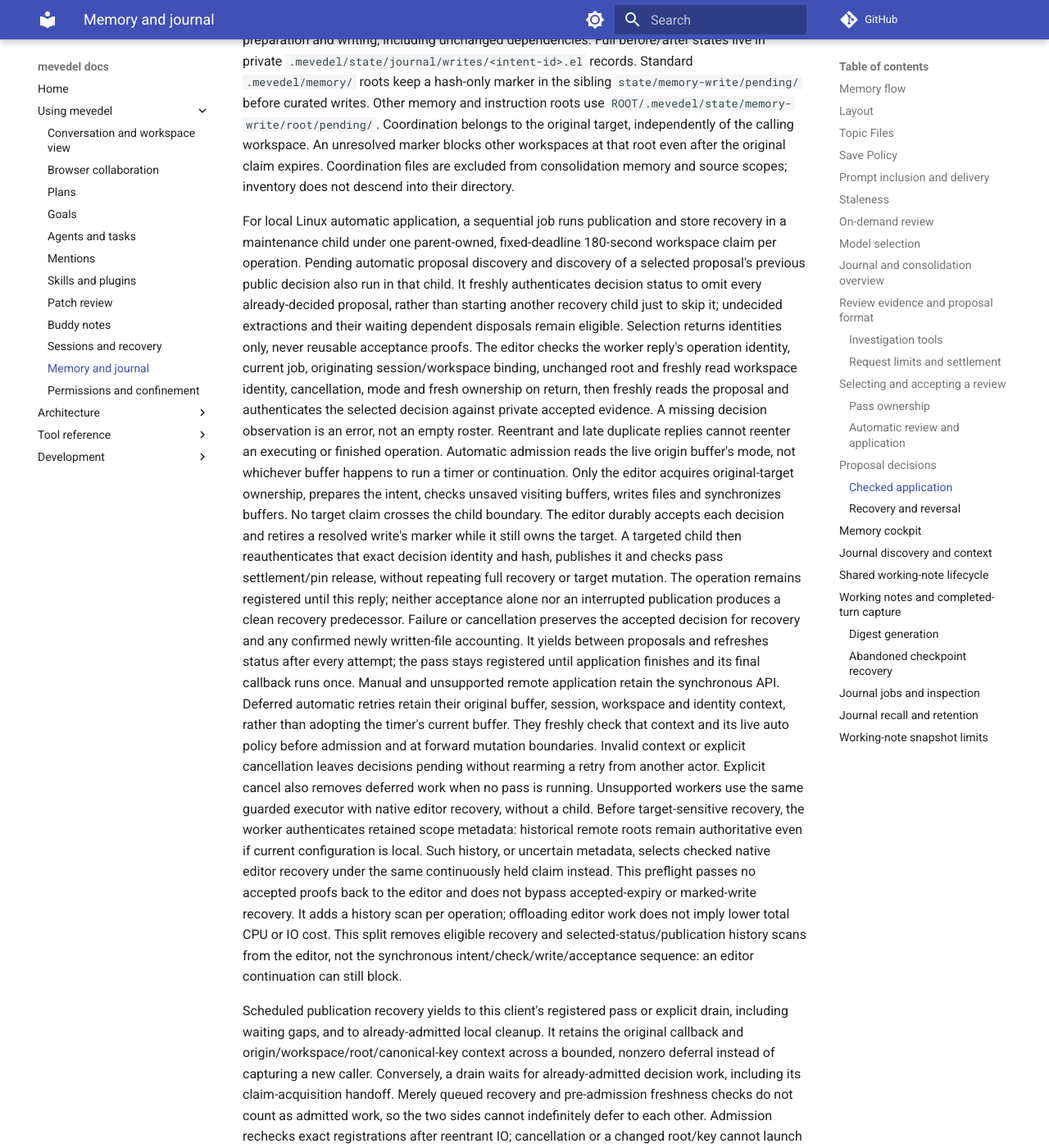
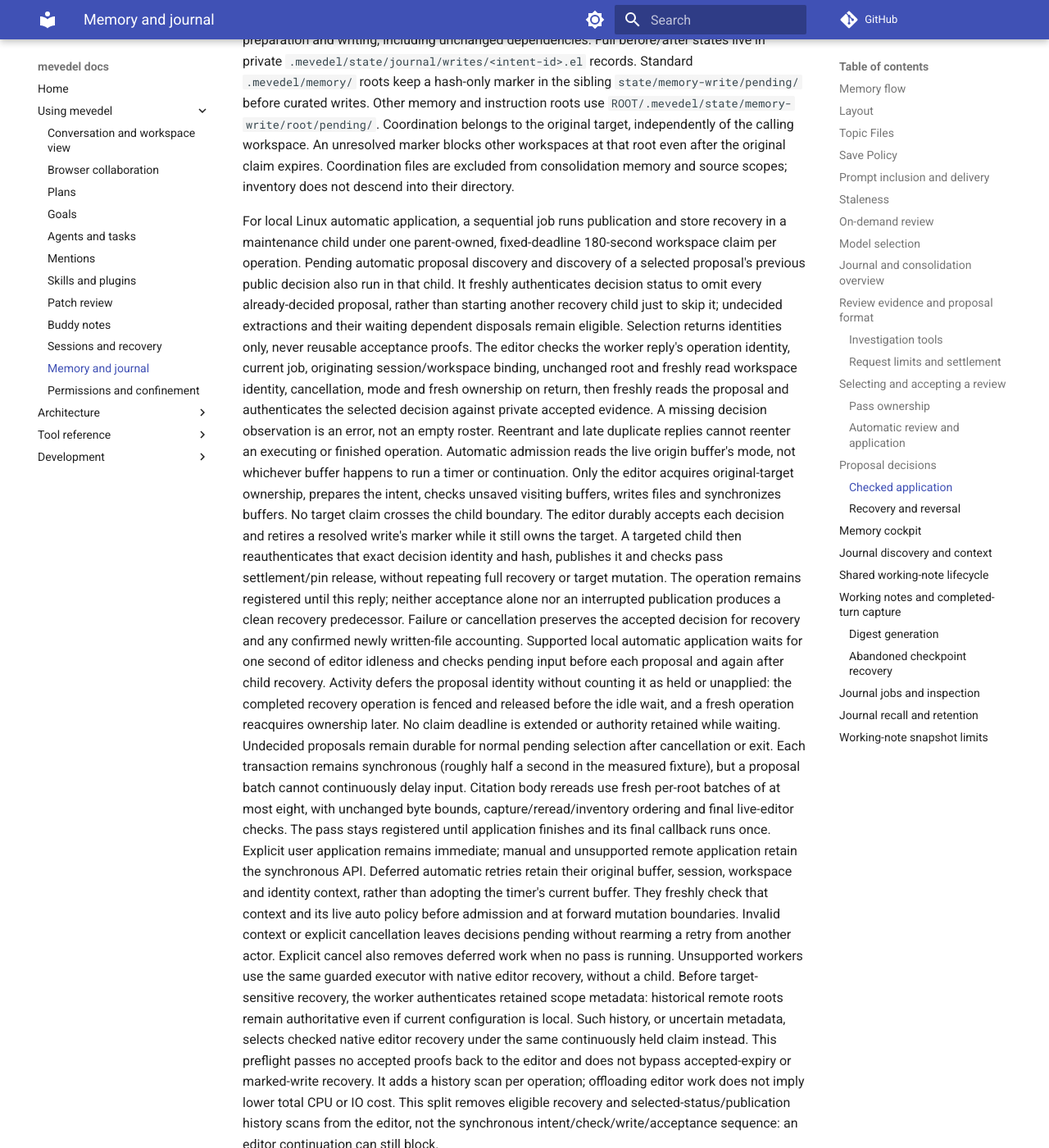
Before and after one commit to FrauH0lle/mevedel, an MkDocs documentation site: the page built from docs/memory.md, in a window 1280 px wide and 1400 px high, scrolled down 17009 px. Shown: the whole window at 82% size. Built offline with MkDocs 1.6.1 and Material for MkDocs 9.7.7, drawn with Linux system fonts in a browser that asks for light colours; comment, search, counter and statistics services are not loaded.

Commit message:
perf(memory): Admit automatic application during editor idle
Release ownership before idle waits and requeue proposal identities after activity during recovery. Keep explicit and unsupported application immediate. Batch fresh citation rereads within each verification phase without crossing admission boundaries.

```diff
--- a/docs/memory.md
+++ b/docs/memory.md
@@ -777,9 +777,19 @@ pass settlement/pin release, without repeating full recovery or target mutation.
 The operation remains registered until this reply; neither acceptance alone nor
 an interrupted publication produces a clean recovery predecessor. Failure or
 cancellation preserves the accepted decision for recovery and any confirmed
-newly written-file accounting. It yields between proposals and refreshes status
-after every attempt; the pass stays registered until application finishes and
-its final callback runs once. Manual and unsupported remote application retain
+newly written-file accounting. Supported local automatic application waits for
+one second of editor idleness and checks pending input before each proposal and
+again after child recovery. Activity defers the proposal identity without
+counting it as held or unapplied: the completed recovery operation is fenced and
+released before the idle wait, and a fresh operation reacquires ownership later.
+No claim deadline is extended or authority retained while waiting. Undecided
+proposals remain durable for normal pending selection after cancellation or exit.
+Each transaction remains synchronous (roughly half a second in the measured
+fixture), but a proposal batch cannot continuously delay input. Citation body
+rereads use fresh per-root batches of at most eight, with unchanged byte bounds,
+capture/reread/inventory ordering and final live-editor checks. The pass stays
+registered until application finishes and its final callback runs once.
+Explicit user application remains immediate; manual and unsupported remote application retain
 the synchronous API. Deferred automatic retries retain their original buffer,
 session, workspace and identity context, rather than adopting the timer's current
 buffer. They freshly check that context and its live auto policy before admission
```
Also changed, not shown: docs/adr/0117-publish-journal-results-from-fenced-outcomes.md (+23 -1 lines), 11 other files.
